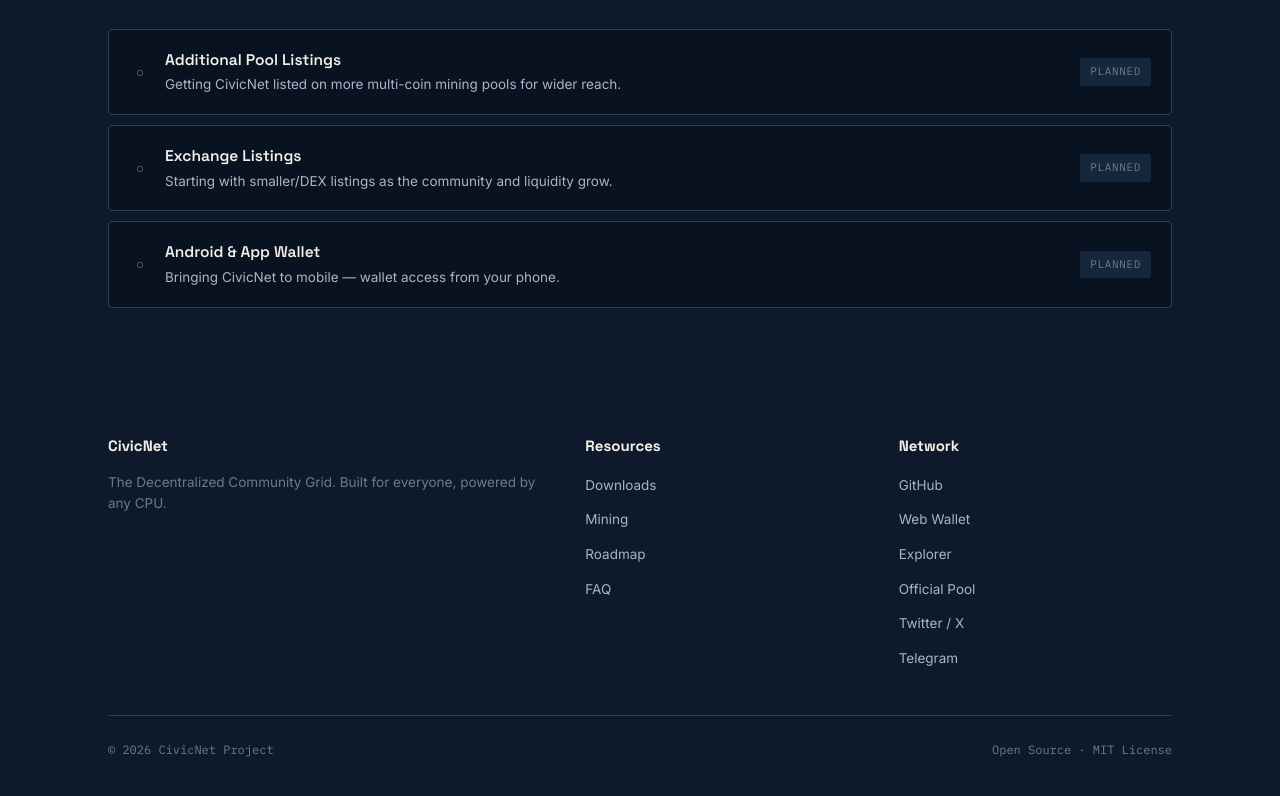
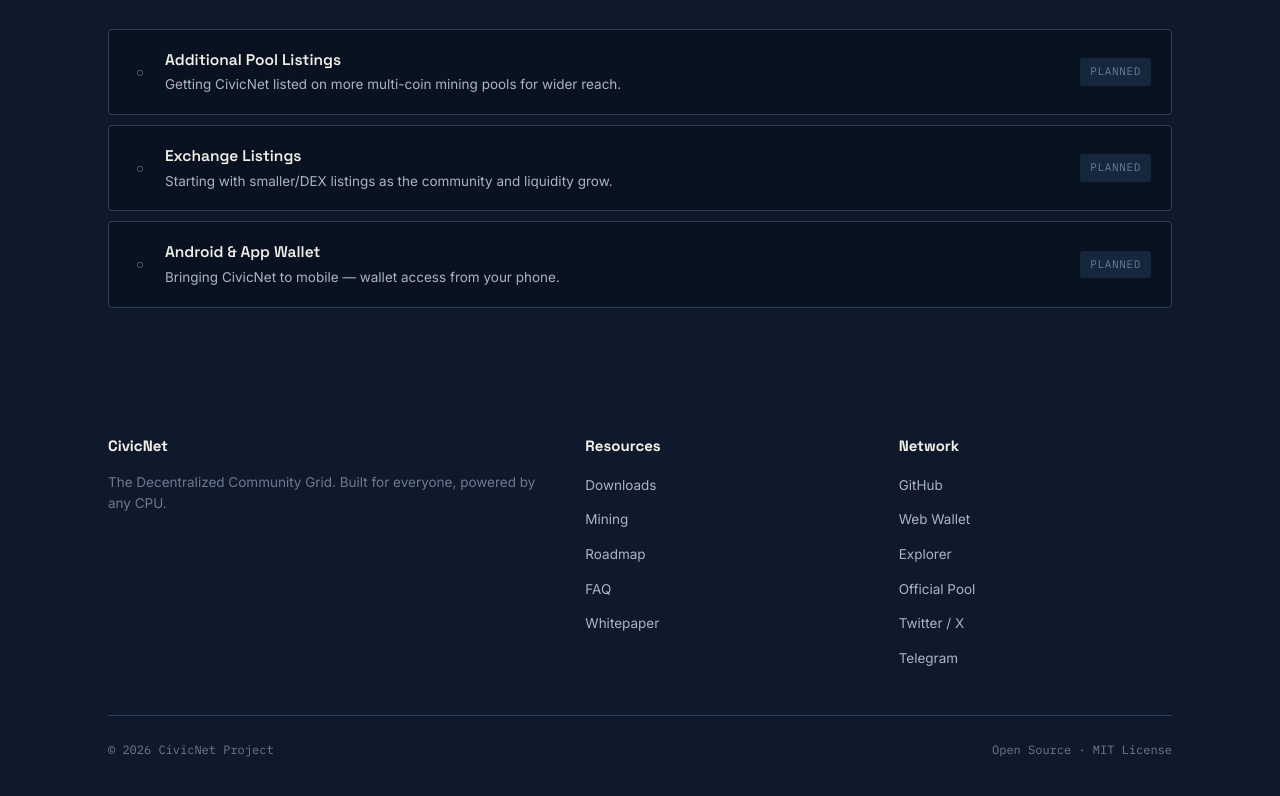
Before and after one commit to CivicLight/website, a plain HTML site: page roadmap.html in a window 1280 px wide. Shown: the part 1719-2515 px from the top of the page. Drawn offline with Linux system fonts and the light colour scheme.

Commit message:
Update roadmap.html

```diff
--- a/roadmap.html
+++ b/roadmap.html
@@ -263,6 +263,7 @@
           <li><a href="mining.html">Mining</a></li>
           <li><a href="roadmap.html">Roadmap</a></li>
           <li><a href="faq.html">FAQ</a></li>
+          <li><a href="whitepaper.html">Whitepaper</a></li>
         </ul>
       </div>
       <div>
```
